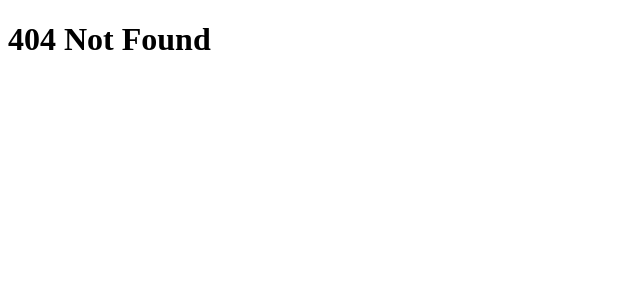
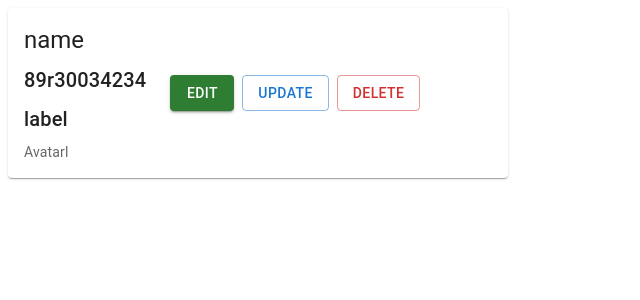
Before and after one commit to Nirmalkandel-gammaedge/PhoneBook, a React (Vite) app: page /profile in a window 1280 px wide. Before the commit this address had no page. Shown: the top 300 px of the page, without its empty margins (0-640 px from the left). Built offline with nearby package versions, Linux system fonts and the light colour scheme.

Commit message:
added profile page

```diff
--- a/src/App.jsx
+++ b/src/App.jsx
@@ -4,6 +4,7 @@ import React from "react";
 import AddContact from "./pages/AddContact";
 import EditContact from "./pages/EditContact";
 import Body from "./components/Body";
+import Profile from "./pages/Profile";
 
 function App() {
   return (
@@ -13,6 +14,8 @@ function App() {
         <Route path="/add" element={<AddContact />} />
         <Route path="/edit/:name" element={<EditContact />} />
         <Route path="/contacts/:name" element={<AddContact />} />
+        <Route path="/profile" element={<Profile />} />
+
         {/* Fallback Route */}
         <Route path="*" element={<h1>404 Not Found</h1>} />
       </Routes>
--- a/src/components/ContactList.jsx
+++ b/src/components/ContactList.jsx
@@ -80,6 +80,7 @@ const ContactList = () => {
         Object.entries(contacts).map(([key, contact]) => (
           <Box
             key={key}
+            onClick={()=>navigate("/profile")}
             style={{
               width: "100%",
               Height: "3%",
--- /dev/null
+++ b/src/pages/Profile.tsx
@@ -0,0 +1,39 @@
+import * as React from 'react';
+import Card from '@mui/material/Card';
+import CardActions from '@mui/material/CardActions';
+import CardContent from '@mui/material/CardContent';
+import CardMedia from '@mui/material/CardMedia';
+import Button from '@mui/material/Button';
+import Typography from '@mui/material/Typography';
+
+export default function Profile() {
+  return (
+    <Card style={{ maxWidth: 500,  display:"flex"}}>
+
+      <CardContent>
+        <Typography gutterBottom variant="h5" component="div">
+          name
+        </Typography>
+         <Typography gutterBottom variant="h6" component="div">
+          89r30034234
+        </Typography>
+        <Typography gutterBottom variant="h6" component="div">
+          label
+        </Typography>
+        <Typography variant="body2" sx={{ color: 'text.secondary' }}>
+     Avatarl <link rel="stylesheet" href="" />
+        </Typography>
+      </CardContent>
+      <CardActions>
+      <Button variant="contained" color="success">
+        Edit
+      </Button>
+      <Button variant="outlined" color="primary">
+        Update
+      </Button> <Button variant="outlined" color="error">
+       Delete
+      </Button>
+      </CardActions>
+    </Card>
+  );
+}
```
